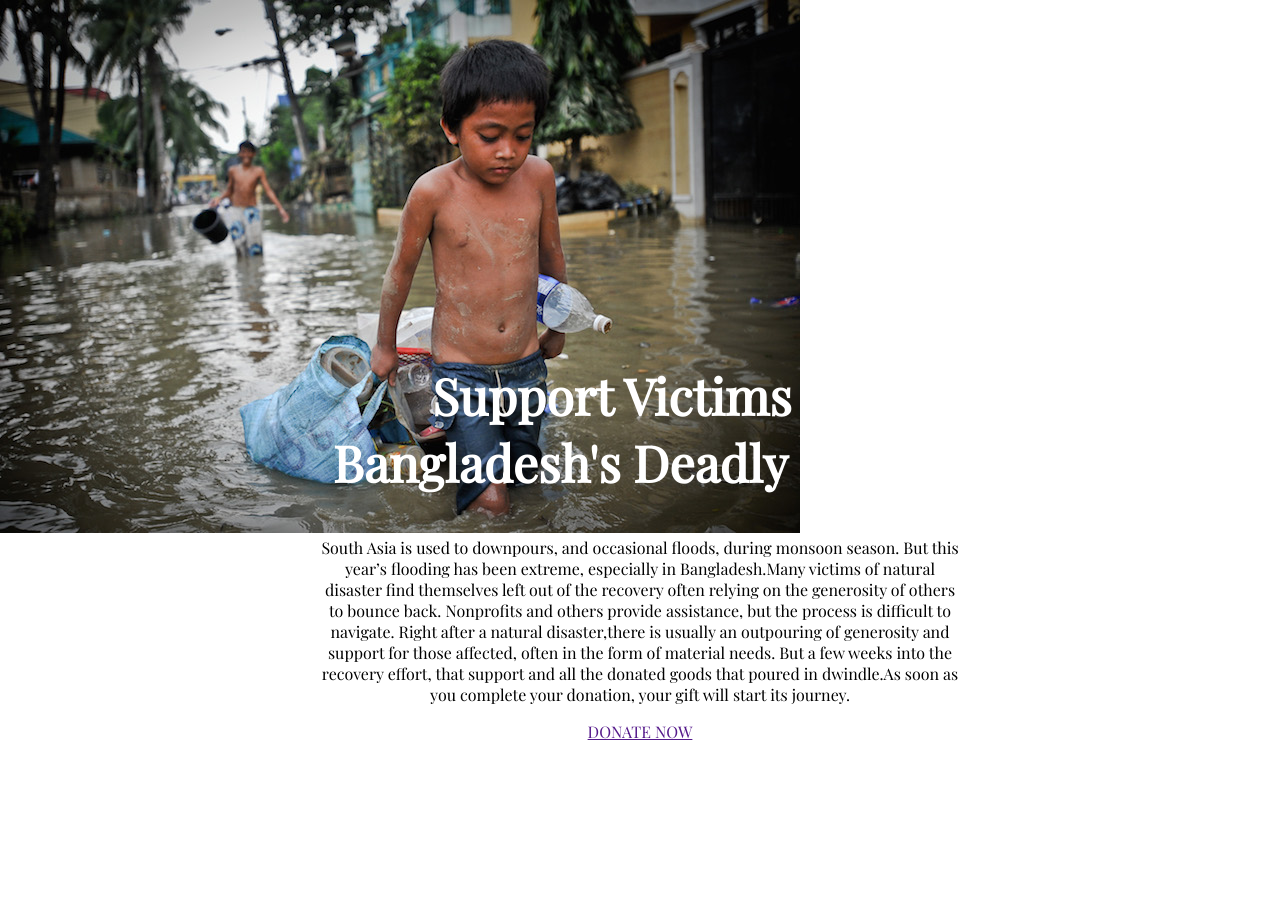
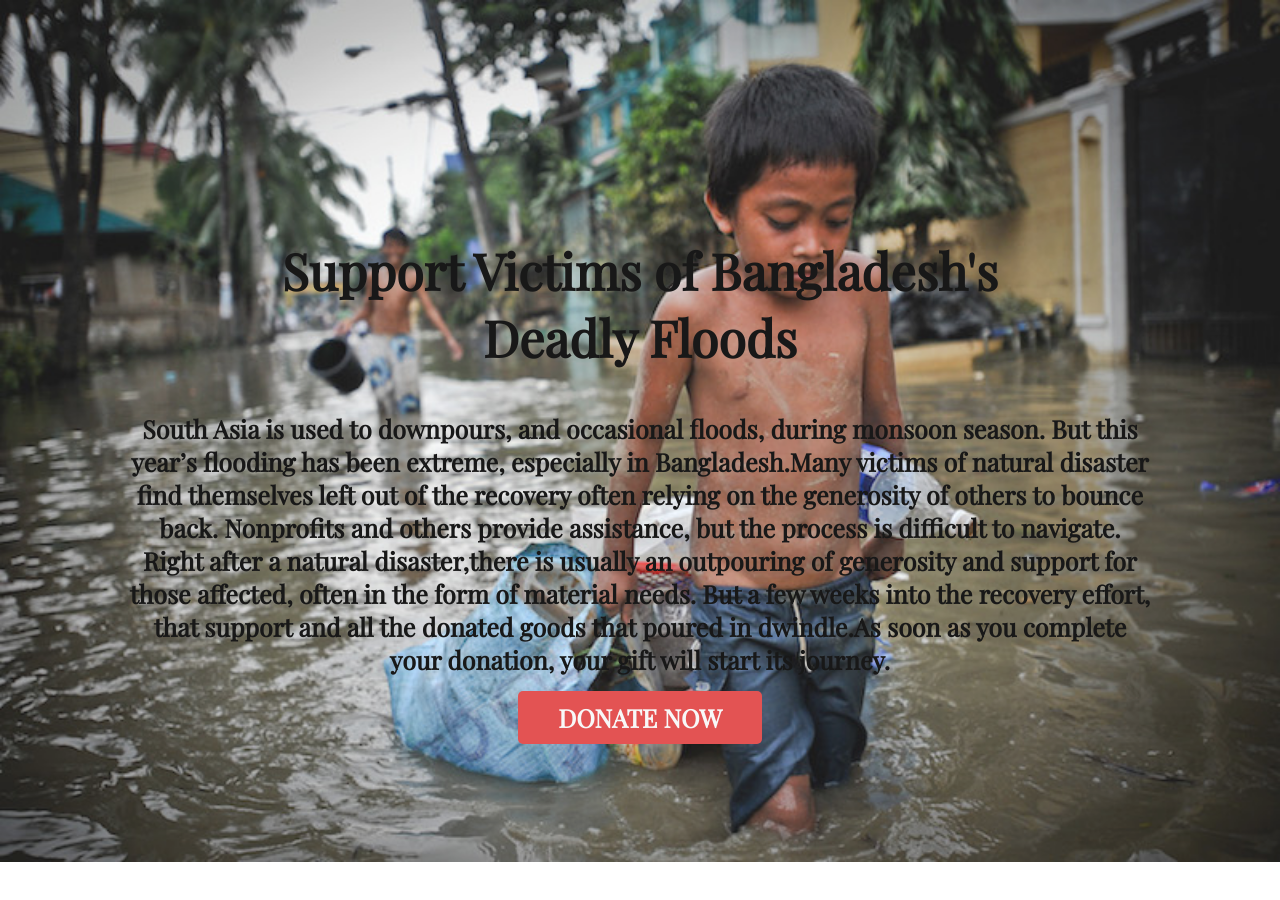
Before and after one commit to mirazchowdhury/make-a-donation, a plain HTML site: page index.html in a window 1280 px wide. After the commit the page ends 862 px from the top, so only its background shows below. Drawn offline with nearby package versions, Linux system fonts and the light colour scheme.

Commit message:
second commit

```diff
--- a/index.html
+++ b/index.html
@@ -13,9 +13,8 @@
 </head>
 
 <body>
-    <section class="flexible-container">
-        <div class="half-width">
-            <h1>Support Victims of Bangladesh's Deadly Floods</h1>
+    <section class="flexible-container center">
+        <h1><br>Support Victims of Bangladesh's</br> Deadly Floods</h1>
         <p>South Asia is used to downpours, and occasional floods, during monsoon season. But this year’s flooding
             has
             been
@@ -31,6 +30,7 @@
             your
             gift
             will start its journey.</p>
+        <div class="button">
             <a class="link-button" target="_blank" href="">DONATE NOW</a>
         </div>
     </section>
--- a/style.css
+++ b/style.css
@@ -1,23 +1,35 @@
 body {
     font-family: 'Playfair Display', serif;
     margin: 0;
+    text-align: center;
 }
 
 h1 {
     font-size: 50px;
     font-style: inherit;
-    color: white;
+    color: black;
 }
 
 .flexible-container {
-    display: flex;
-
+    padding: 10%;
+    background-image: url(images/donation9.jpg);
+    background-size: 100% 100%;
+    background-repeat: no-repeat;
+    font-weight: 1000;
+    font-size: 25px;
+    color: black;
+    opacity: 0.9;
 }
 
-.half-width {
-    background-image: url("images/donation9.jpg");
-    height: 100%;
-    background-repeat: no-repeat;
+.center {
     text-align: center;
-    padding: 25%;
 }
+
+.link-button {
+    text-decoration: none;
+    background-image: linear-gradient(rgb(224, 65, 65), rgb(224, 65, 65));
+    padding: 10px 40px;
+    color: rgb(248, 248, 248);
+    font-weight: 700;
+    border-radius: 5px;
+}
```
Lines whose indentation alone changed are shown as unchanged.
